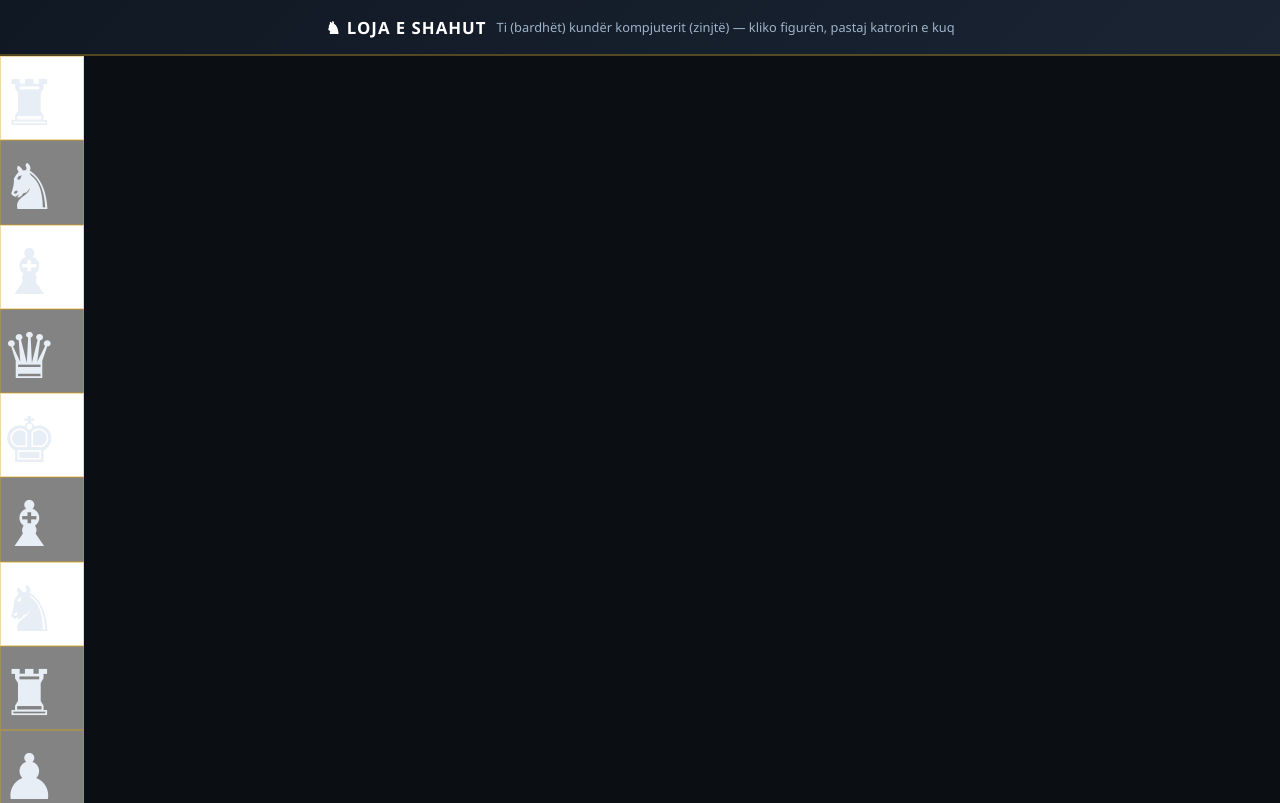
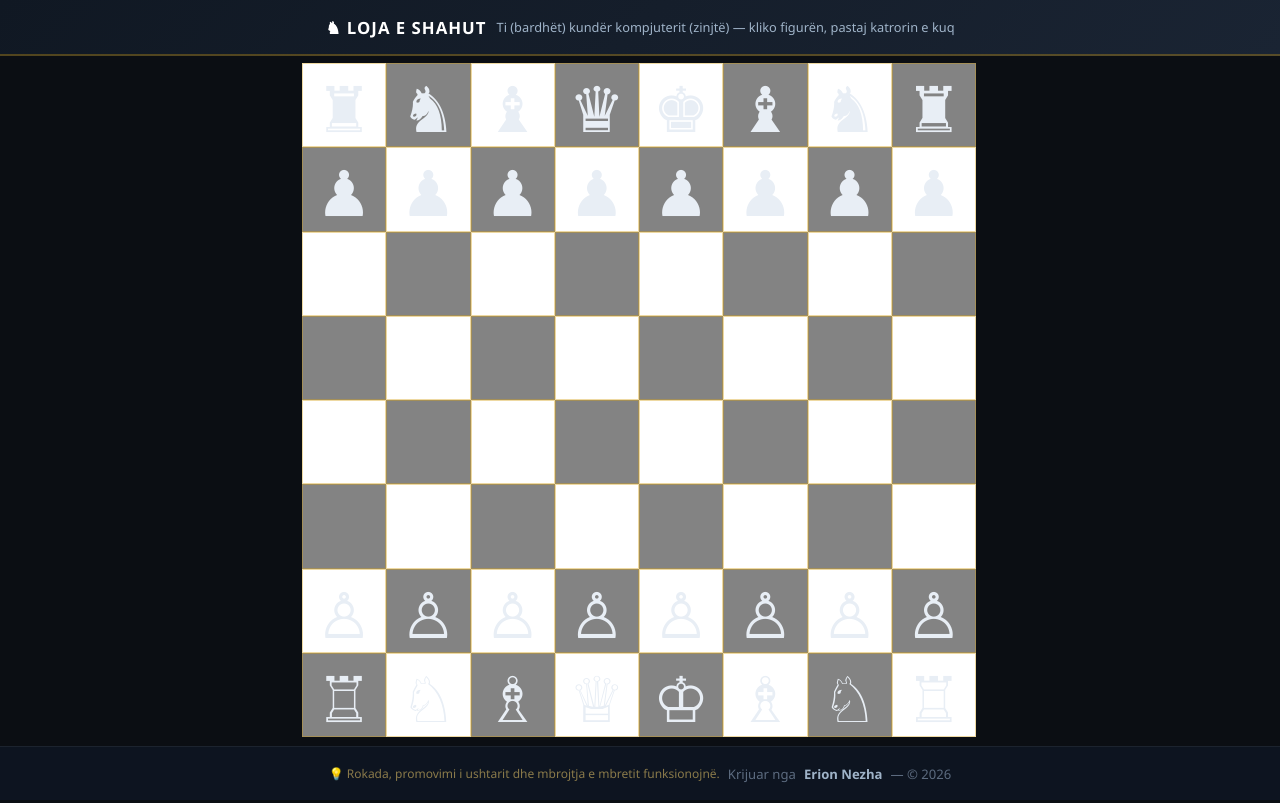
Before and after one commit to ErionNezha/Chess-Game, a plain HTML site: page demo/index.html in a window 1280 px wide. Shown: the top 803 px of the page. Drawn offline with Linux system fonts and the light colour scheme.

Commit message:
Rregullo layout-in e tabelës së shahut (position absolute + lartësi container)

```diff
--- a/demo/index.html
+++ b/demo/index.html
@@ -13,12 +13,12 @@ header{height:56px;display:flex;align-items:center;justify-content:center;gap:10
   background:linear-gradient(135deg,#101823,#1a2433);border-bottom:2px solid #d4a01755;padding:0 12px;text-align:center}
 header h1{font-size:1.05rem;letter-spacing:1px;color:#fff}
 header span{font-size:.8rem;color:#9fb3c8}
-#container{position:relative}
+#container{position:relative;height:calc(100vh - 110px)}
 footer{height:54px;display:flex;align-items:center;justify-content:center;gap:8px;
   color:#5c6b7f;font-size:.82rem;border-top:1px solid #ffffff10;background:#0d1420;text-align:center;padding:0 10px}
 footer strong{color:#9fb3c8}
 .hint{font-size:.75rem;color:#8a7a4a}
-.square{border:1px solid #d4a01766 !important;}
+.square{position:absolute;display:inline-block;text-align:center;cursor:pointer;background:#11151d;border:1px solid #d4a01766 !important;}
 </style>
 </head>
 <body>
```
